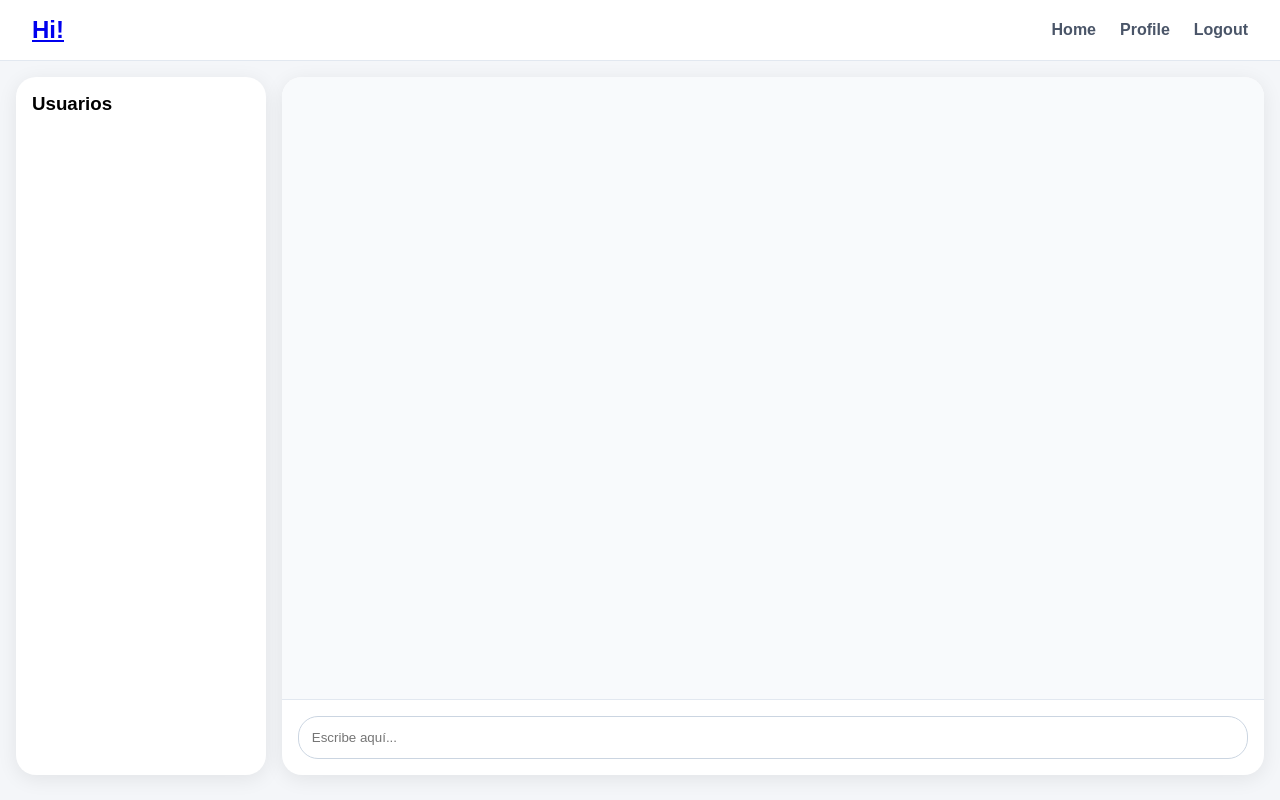
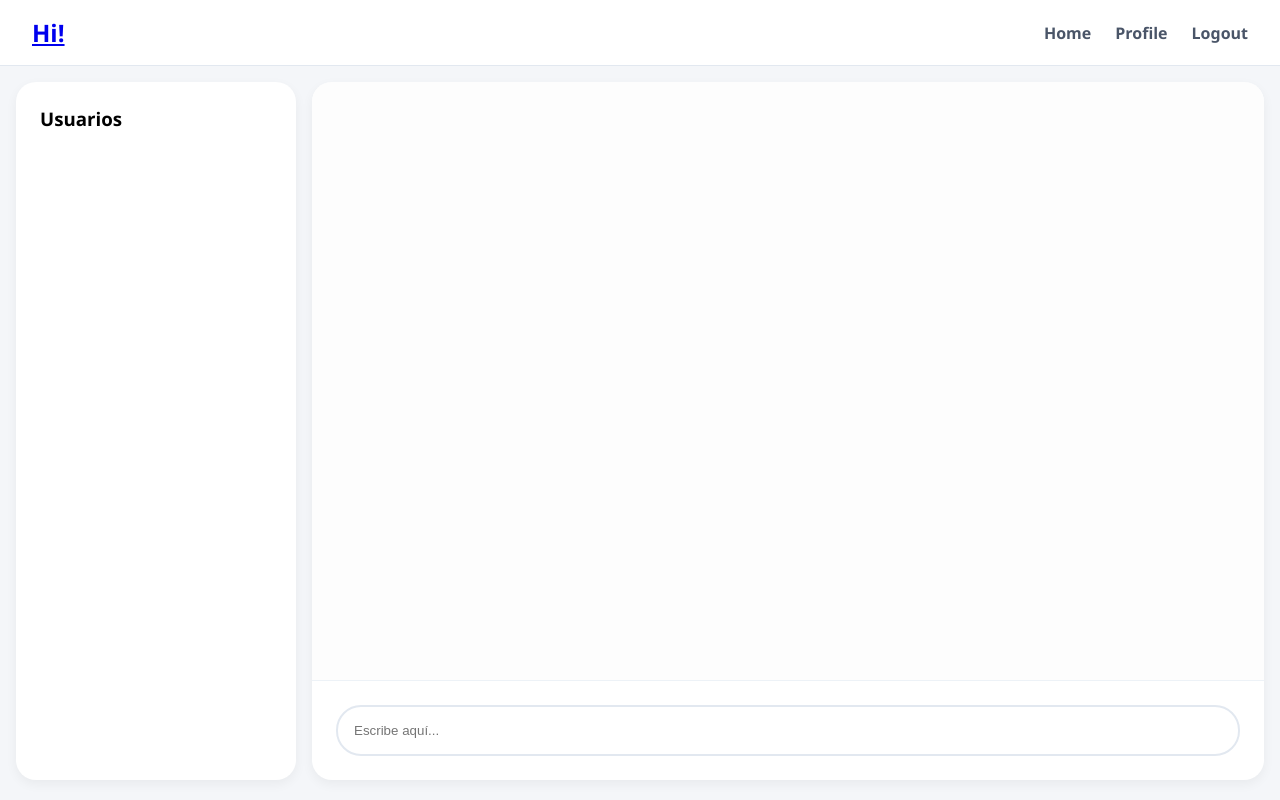
Before and after one commit to steven030/Web_chat, a Flask app: page /chat_user in a window 1280 px wide. Run offline with Flask 3, Linux system fonts and the light colour scheme; the visitor is signed in with stand-in values (Sample User, id 1); some libraries are stand-ins or nearby versions.

Commit message:
Update chat_style.css

```diff
--- a/static/css/chat_style.css
+++ b/static/css/chat_style.css
@@ -1,8 +1,7 @@
-/* Limpieza inicial */
+/* --- Limpieza y Base --- */
 * { margin: 0; padding: 0; box-sizing: border-box; }
-body { font-family: sans-serif; background-color: #f4f6f9; height: 100vh; overflow: hidden; }
+body { font-family: 'Segoe UI', Tahoma, Geneva, Verdana, sans-serif; background-color: #f4f6f9; height: 100vh; overflow: hidden; }
 
-/* Contenedor principal: Flexbox para alinear lista y chat */
 #chat-page-wrapper {
     display: flex;
     height: calc(100vh - 70px);
@@ -10,26 +9,25 @@ body { font-family: sans-serif; background-color: #f4f6f9; height: 100vh; overfl
     gap: 1rem;
 }
 
-/* ==========================================
-   BARRA LATERAL (LISTA DE USUARIOS)
-   ========================================== */
+/* --- Barra Lateral --- */
 #contact-list {
-    width: 250px;
+    width: 280px;
     background: #ffffff;
     border-radius: 20px;
-    padding: 1rem;
-    box-shadow: 0 4px 20px rgba(0, 0, 0, 0.08);
+    padding: 1.5rem;
+    box-shadow: 0 4px 12px rgba(0,0,0,0.05);
     overflow-y: auto;
 }
 
 .user-item {
-    padding: 0.8rem;
-    margin-bottom: 0.5rem;
+    padding: 1rem;
+    margin-bottom: 0.75rem;
     background: #f8fafc;
-    border-radius: 10px;
+    border-radius: 12px;
     cursor: pointer;
     list-style: none;
-    transition: 0.2s;
+    transition: all 0.2s ease;
+    border: 1px solid #edf2f7;
 }
 
 .user-item:hover, .user-item.active {
@@ -37,23 +35,21 @@ body { font-family: sans-serif; background-color: #f4f6f9; height: 100vh; overfl
     color: white;
 }
 
-/* ==========================================
-   ÁREA DEL CHAT
-   ========================================== */
+/* --- Área del Chat --- */
 #message {
     flex: 1;
     display: flex;
     flex-direction: column;
     background: #ffffff;
     border-radius: 20px;
-    box-shadow: 0 4px 20px rgba(0, 0, 0, 0.08);
+    box-shadow: 0 4px 12px rgba(0,0,0,0.05);
     overflow: hidden;
 }
 
 #sub-message {
     flex: 1;
-    background: #f8fafc;
-    padding: 1.5rem;
+    background: #fdfdfd;
+    padding: 2rem;
     overflow-y: auto;
 }
 
@@ -61,26 +57,53 @@ body { font-family: sans-serif; background-color: #f4f6f9; height: 100vh; overfl
     list-style: none;
     display: flex;
     flex-direction: column;
-    gap: 1rem;
+    gap: 1.5rem;
 }
 
-/* Burbujas y Avatares */
-.chat-main { display: flex; align-items: flex-start; gap: 0.75rem; width: 100%; }
+/* --- Gestión de Burbujas y Fotos --- */
+.chat-main { display: flex; align-items: flex-end; gap: 0.75rem; width: 100%; }
 .my-message { justify-content: flex-end; }
 .other-message { justify-content: flex-start; }
 
-.chat-avatar-wrapper { width: 40px; height: 40px; border-radius: 50%; overflow: hidden; flex-shrink: 0; }
-.chat-avatar-wrapper img { width: 100%; height: 100%; object-fit: cover; }
+/* Corrección de la foto: Forzamos tamaño y recorte */
+.chat-avatar-wrapper {
+    width: 40px;
+    height: 40px;
+    border-radius: 50%;
+    overflow: hidden;
+    flex-shrink: 0;
+    background-color: #eee;
+}
+
+.chat-avatar-wrapper img {
+    width: 100%;
+    height: 100%;
+    object-fit: cover; /* ESTO EVITA LA DISTORSIÓN */
+    display: block;
+}
 
 .chat-box {
-    padding: 0.75rem 1rem;
-    border-radius: 15px;
-    max-width: 300px;
+    padding: 0.8rem 1.2rem;
+    border-radius: 18px;
+    max-width: 60%;
+    position: relative;
+    font-size: 0.95rem;
+    line-height: 1.4;
 }
 
-.other-message .chat-box { background: #ffffff; border: 1px solid #e2e8f0; }
-.my-message .chat-box { background: #e4ffd4; border: 1px solid #ccebb5; }
+.other-message .chat-box { background: #edf2f7; color: #1a202c; border-bottom-left-radius: 4px; }
+.my-message .chat-box { background: #4e67df; color: white; border-bottom-right-radius: 4px; }
 
-/* Input inferior */
-#input-container { padding: 1rem; border-top: 1px solid #e2e8f0; }
-#input-container input { width: 100%; padding: 0.8rem; border-radius: 20px; border: 1px solid #cbd5e1; }
+.chat-username { font-size: 0.7rem; color: #718096; margin-bottom: 4px; display: block; }
+
+/* --- Input --- */
+#input-container { padding: 1.5rem; border-top: 1px solid #edf2f7; }
+#my_message {
+    width: 100%;
+    padding: 1rem;
+    border-radius: 25px;
+    border: 2px solid #e2e8f0;
+    outline: none;
+    transition: border 0.3s;
+}
+#my_message:focus { border-color: #4e67df; }
```
